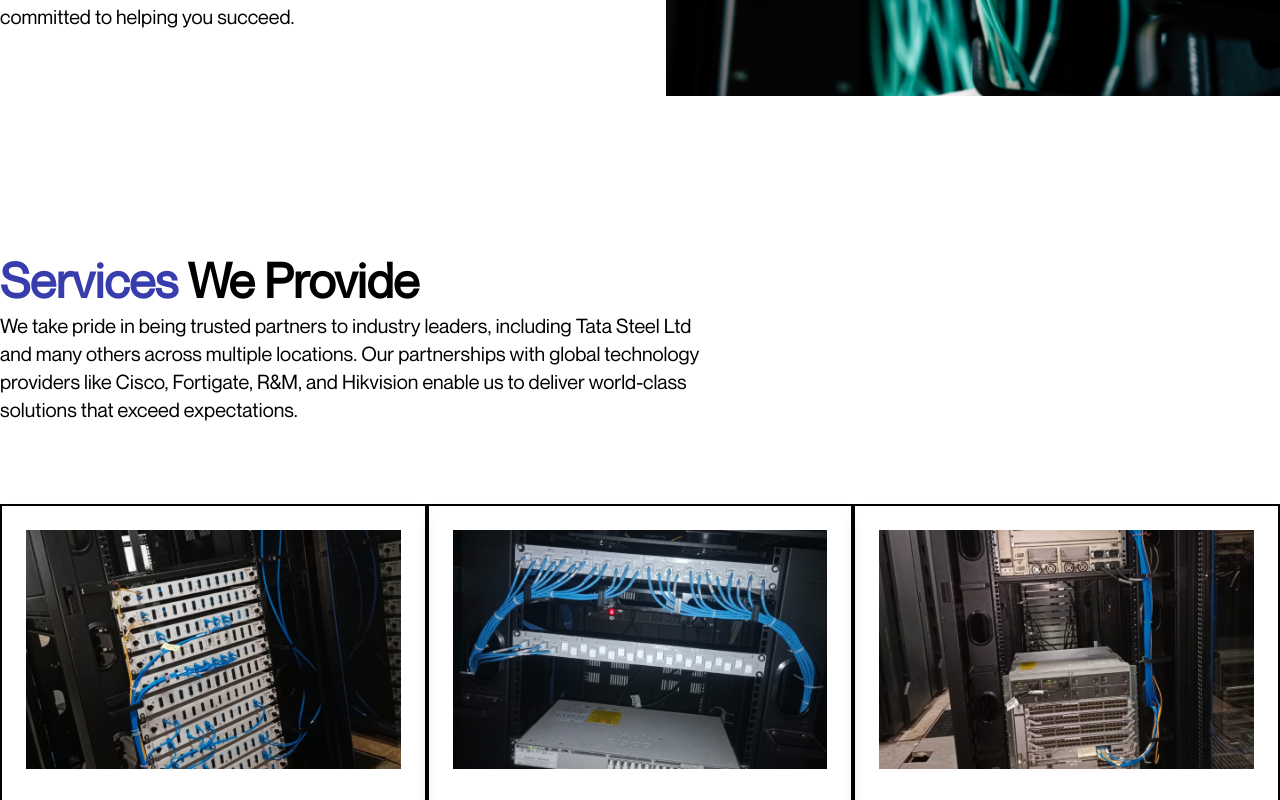
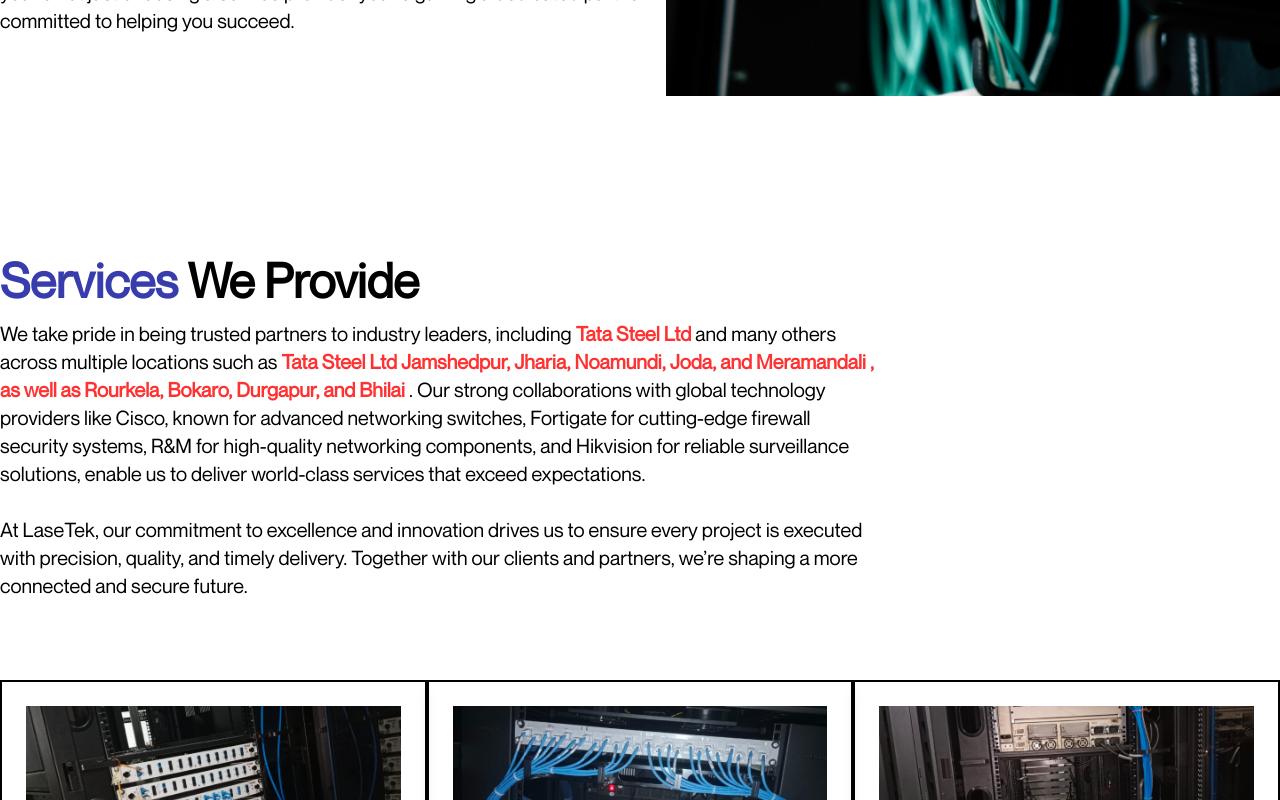
Before and after one commit to love-to-code108/LaseTek, a React (Vite) app: page / in a window 1280 px wide. Shown: the part 1170-1970 px from the top of the page. Built offline with nearby package versions, Linux system fonts and the light colour scheme.

Commit message:
updated the services we provide section in the paragraph format

```diff
--- a/src/App.jsx
+++ b/src/App.jsx
@@ -207,7 +207,7 @@
           <div className=" w-[45rem]
           md:w-[38rem]">
             {/* HEADING */}
-            <div className=" mb-2">
+            <div className=" mb-4">
               <h1 className=" text-5xl font-bold">
                 About <span className=" text-[#383DAD]">Us</span>
               </h1>
@@ -247,19 +247,17 @@
         xl:px-8
         md:px-8">
           {/* SERVICES SECTION WRITING SUPER BOX */}
-          <div className="w-[45rem]">
+          <div className="w-[55rem]">
             {/* HEADING */}
-            <h1 className=" text-5xl font-bold mb-2">
+            <h1 className=" text-5xl font-bold mb-4">
               <span className=" text-[#383DAD]">Services</span> We Provide
             </h1>
 
             {/* OTHER TEXT */}
             <p className="text-xl">
-              We take pride in being trusted partners to industry leaders,
-              including Tata Steel Ltd and many others across multiple
-              locations. Our partnerships with global technology providers like
-              Cisco, Fortigate, R&M, and Hikvision enable us to deliver
-              world-class solutions that exceed expectations.
+            We take pride in being trusted partners to industry leaders, including <span className=" text-[#ff3131] font-bold">Tata Steel Ltd</span> and many others across multiple locations such as <span className=" text-[#ff3131] font-bold">Tata Steel Ltd Jamshedpur, Jharia, Noamundi, Joda, and Meramandali , as well as Rourkela, Bokaro, Durgapur, and Bhilai</span> . Our strong collaborations with <span className=" ">global technology providers like Cisco, known for advanced networking switches, Fortigate for cutting-edge firewall security systems, R&M for high-quality networking components, and Hikvision for reliable surveillance solutions, enable us to deliver world-class services that exceed expectations. </span> <br /> <br />
+
+            At LaseTek, our commitment to excellence and innovation drives us to ensure every project is executed with precision, quality, and timely delivery. Together with our clients and partners, we’re shaping a more connected and secure future.
             </p>
           </div>
 
```
